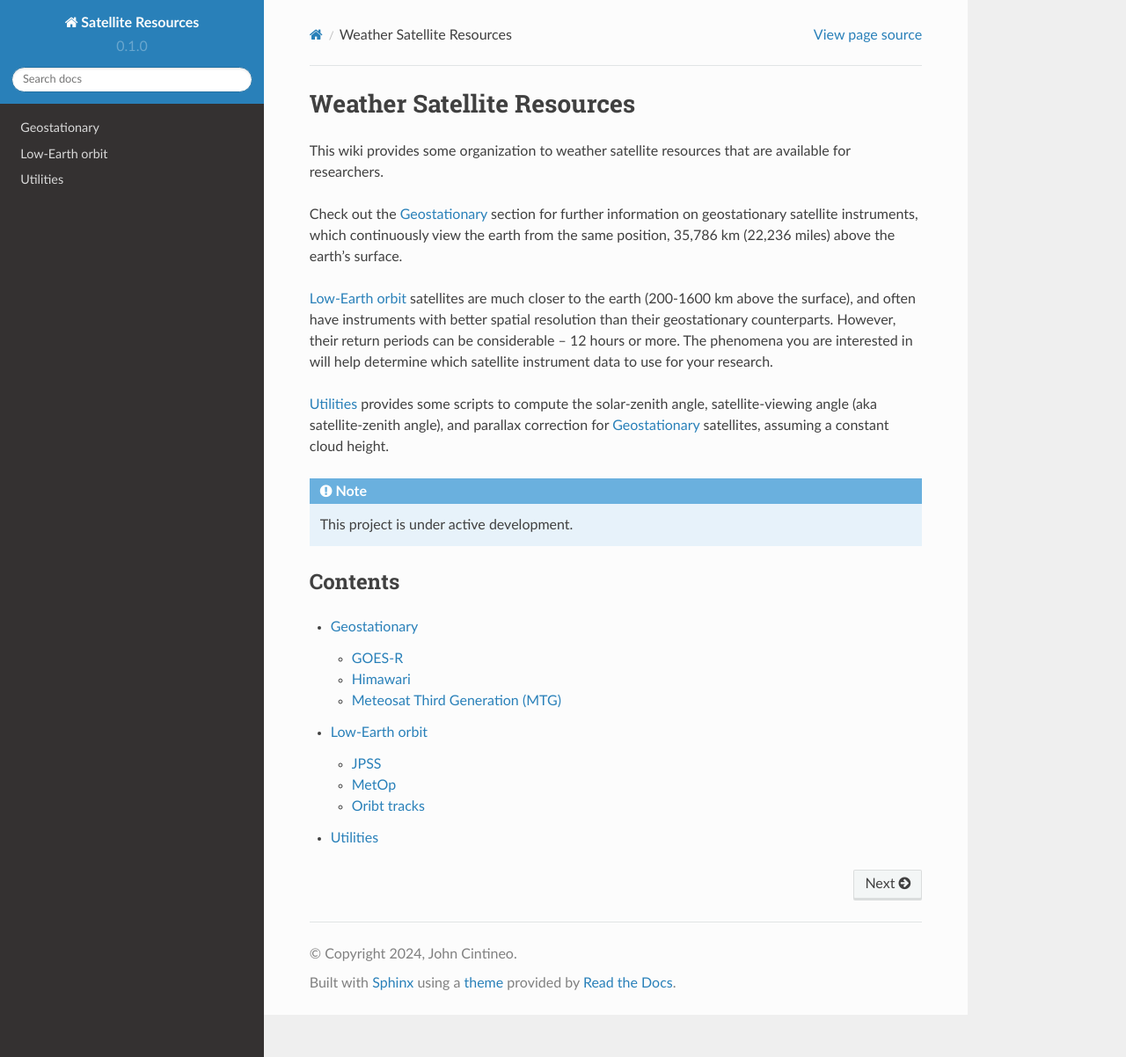
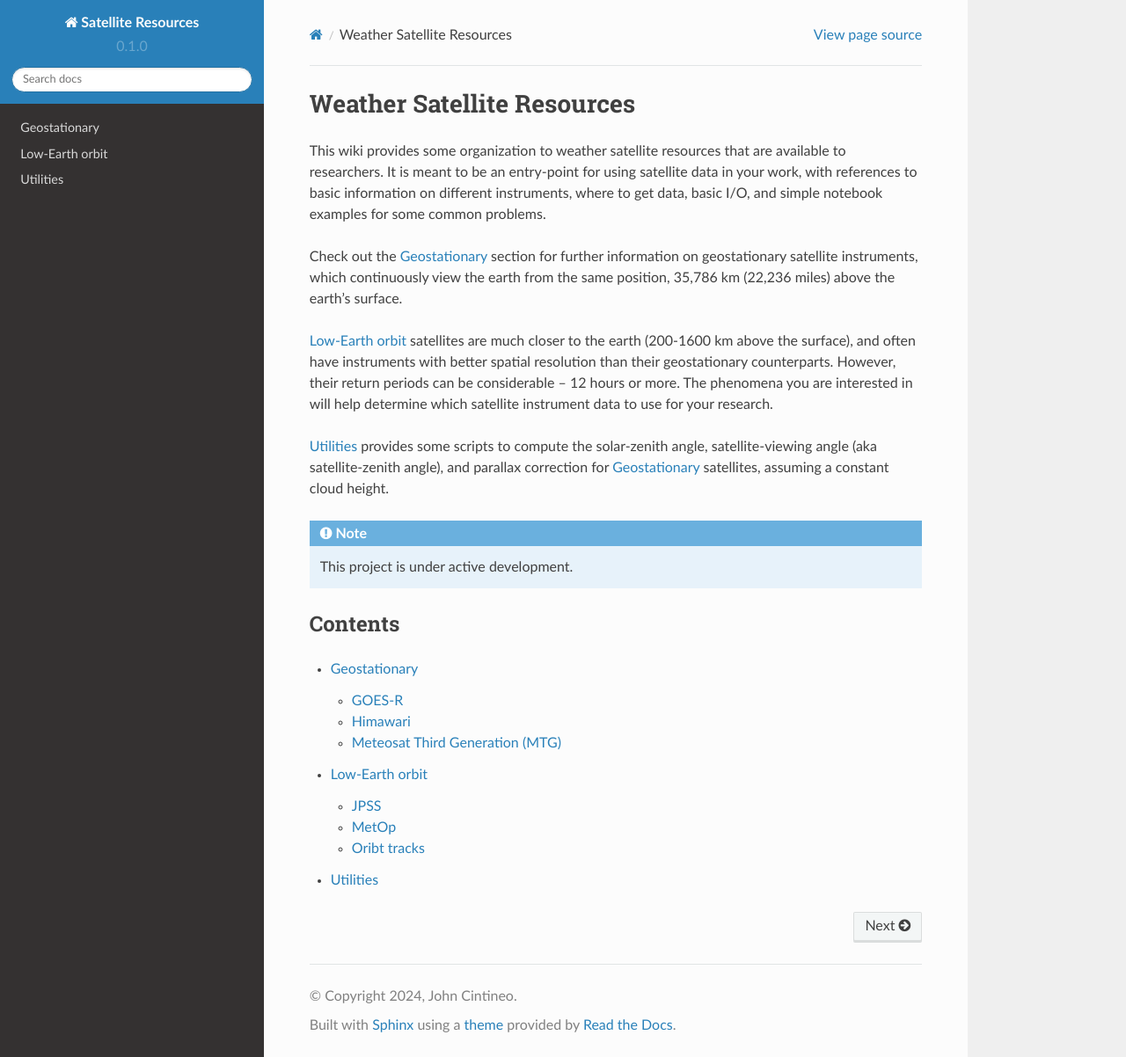
Before and after one commit to jlc248/satellite-resources, a Sphinx documentation site: the page built from docs/source/index.rst, in a window 1280 px wide and 1202 px high. Shown: the whole window at 88% size. Built offline with Sphinx 7.4.7 and the Read the Docs theme 2.0.0, drawn with Linux system fonts in a browser that asks for light colours; pages that are not in the unit, such as notebooks, are missing from menus.

Commit message:
Update index.rst

```diff
--- a/docs/source/index.rst
+++ b/docs/source/index.rst
@@ -1,7 +1,7 @@
 Weather Satellite Resources
 ===================================
 
-This wiki provides some organization to weather satellite resources that are available for researchers.
+This wiki provides some organization to weather satellite resources that are available to researchers. It is meant to be an entry-point for using satellite data in your work, with references to basic information on different instruments, where to get data, basic I/O, and simple notebook examples for some common problems.
 
 Check out the :doc:`Geostationary` section for further information on geostationary satellite instruments, which continuously view the earth from the same position, 35,786 km (22,236 miles) above the earth's surface.
 
```
